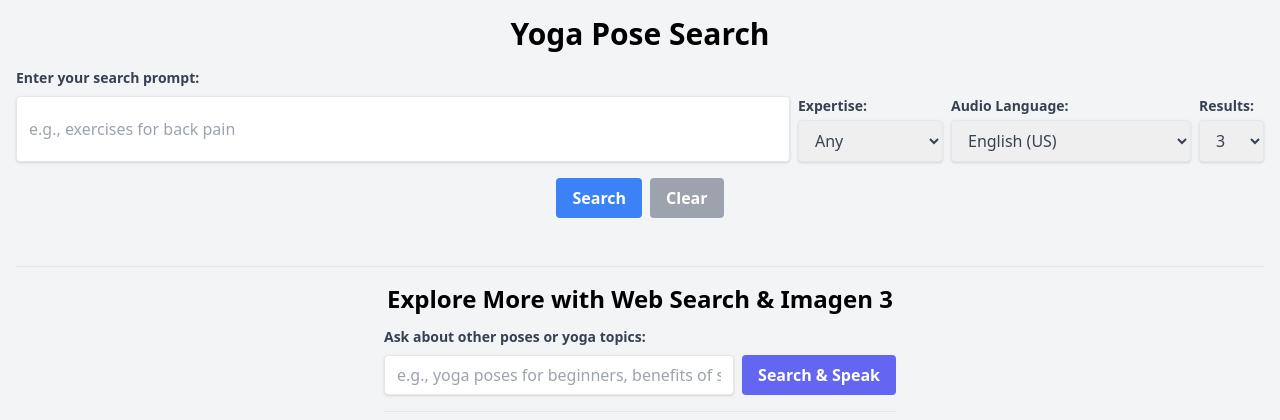
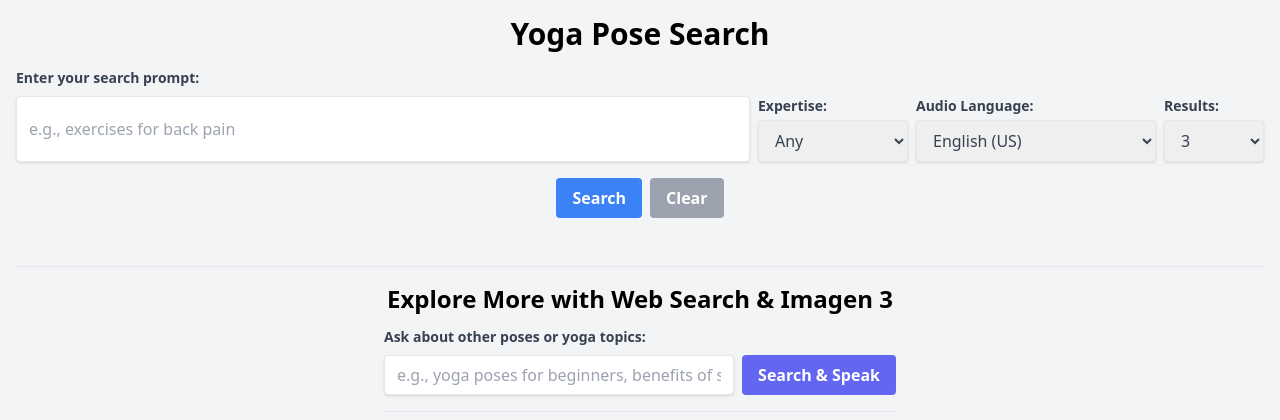
Before and after one commit to deepansharya1111/yoga-poses-recommender-python, a Flask app: page / in a window 1280 px wide. Shown: the top 420 px of the page. Run offline with Flask 3, Linux system fonts and the light colour scheme; parts of the project's set-up code (start-up, migrations or seed data) failed here and were passed over; some libraries are stand-ins or nearby versions.

Commit message:
Updated search bar to be responsive

```diff
--- a/templates/index.html
+++ b/templates/index.html
@@ -41,20 +41,20 @@
         <form id="searchForm" class="mb-4">
             <div class="mb-4">
                 <label for="prompt" class="block text-gray-700 text-sm font-bold mb-2">Enter your search prompt:</label>
-                <div class="flex space-x-2">
-                    <input type="text" id="prompt" name="prompt" class="flex-grow shadow appearance-none border rounded w-full py-2 px-3 text-gray-700 leading-tight focus:outline-none focus:shadow-outline" placeholder="e.g., exercises for back pain">
-                    <div class="flex-shrink-0">
+                <div class="flex flex-wrap gap-2">
+                    <input type="text" id="prompt" name="prompt" class="w-full md:w-auto md:flex-1 shadow appearance-none border rounded py-2 px-3 text-gray-700 leading-tight focus:outline-none focus:shadow-outline" placeholder="e.g., exercises for back pain">
+                    <div class="w-full sm:w-auto">
                          <label for="expertiseFilter" class="block text-gray-700 text-sm font-bold mb-1">Expertise:</label>
-                         <select id="expertiseFilter" name="expertiseFilter" class="shadow border rounded py-2 px-3 text-gray-700 leading-tight focus:outline-none focus:shadow-outline">
+                         <select id="expertiseFilter" name="expertiseFilter" class="w-full shadow border rounded py-2 px-3 text-gray-700 leading-tight focus:outline-none focus:shadow-outline min-w-[150px]">
                              <option value="Any" selected>Any</option>
                              <option value="Beginner">Beginner</option>
                              <option value="Intermediate">Intermediate</option>
                              <option value="Advanced">Advanced</option>
                          </select>
                     </div>
-                    <div class="flex-shrink-0">
+                    <div class="w-full sm:w-auto">
                         <label for="languageSelect" class="block text-gray-700 text-sm font-bold mb-1">Audio Language:</label> <!-- Changed Label -->
-                        <select id="languageSelect" name="languageSelect" class="shadow border rounded py-2 px-3 text-gray-700 leading-tight focus:outline-none focus:shadow-outline">
+                        <select id="languageSelect" name="languageSelect" class="w-full shadow border rounded py-2 px-3 text-gray-700 leading-tight focus:outline-none focus:shadow-outline min-w-[150px]">
                             <option value="en-US" selected>English (US)</option>
                             <option value="de-DE">German (Germany)</option>
                             <option value="en-AU">English (Australia)</option>
@@ -87,9 +87,9 @@
                             <option value="te-IN">Telugu (India)</option>
                         </select>
                    </div>
-                     <div class="flex-shrink-0">
+                     <div class="w-full sm:w-auto">
                          <label for="numResults" class="block text-gray-700 text-sm font-bold mb-1">Results:</label>
-                         <select id="numResults" name="numResults" class="shadow border rounded py-2 px-3 text-gray-700 leading-tight focus:outline-none focus:shadow-outline">
+                         <select id="numResults" name="numResults" class="w-full shadow border rounded py-2 px-3 text-gray-700 leading-tight focus:outline-none focus:shadow-outline min-w-[100px]">
                              <option value="3" selected>3</option>
                              <option value="4">4</option>
                              <option value="5">5</option>
```
